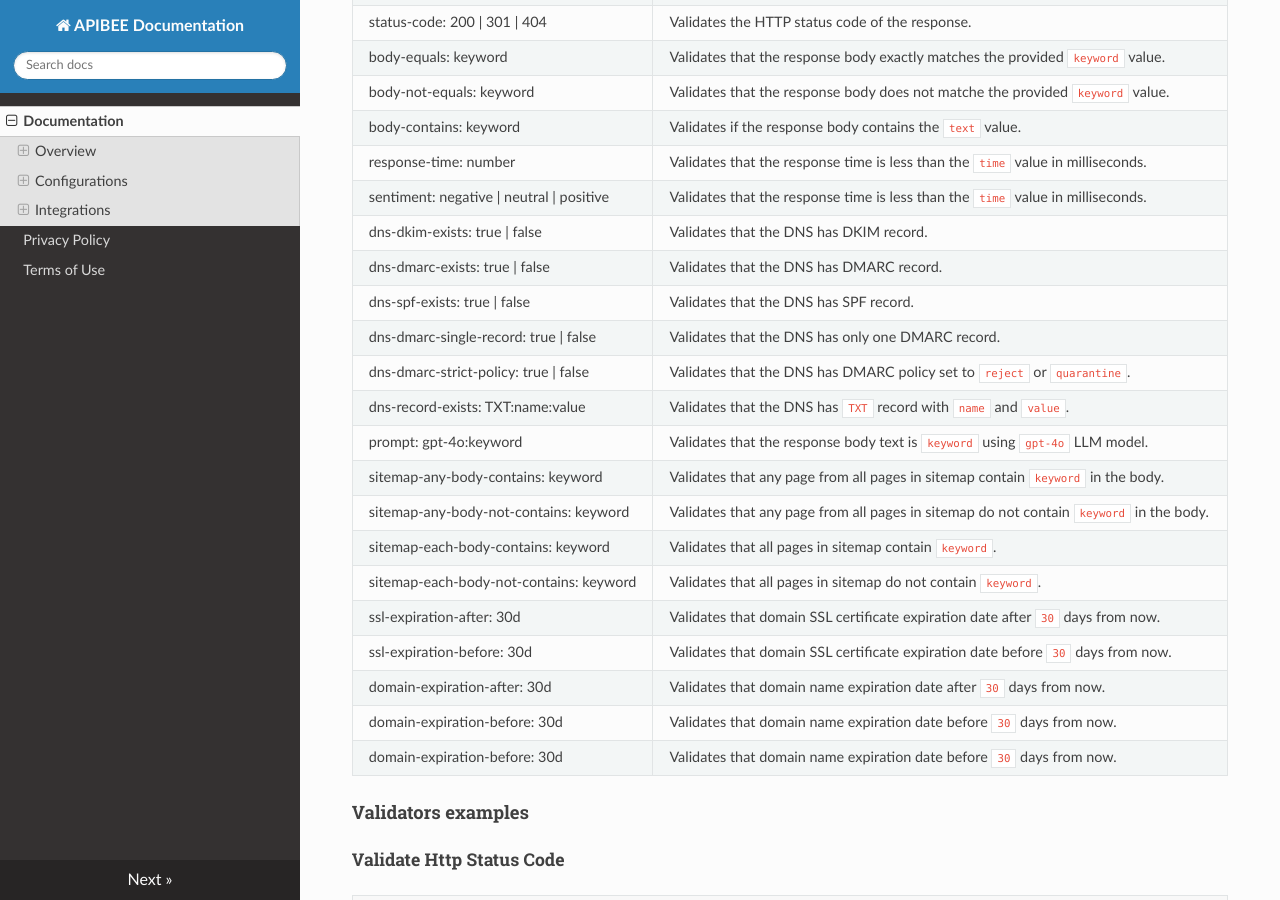
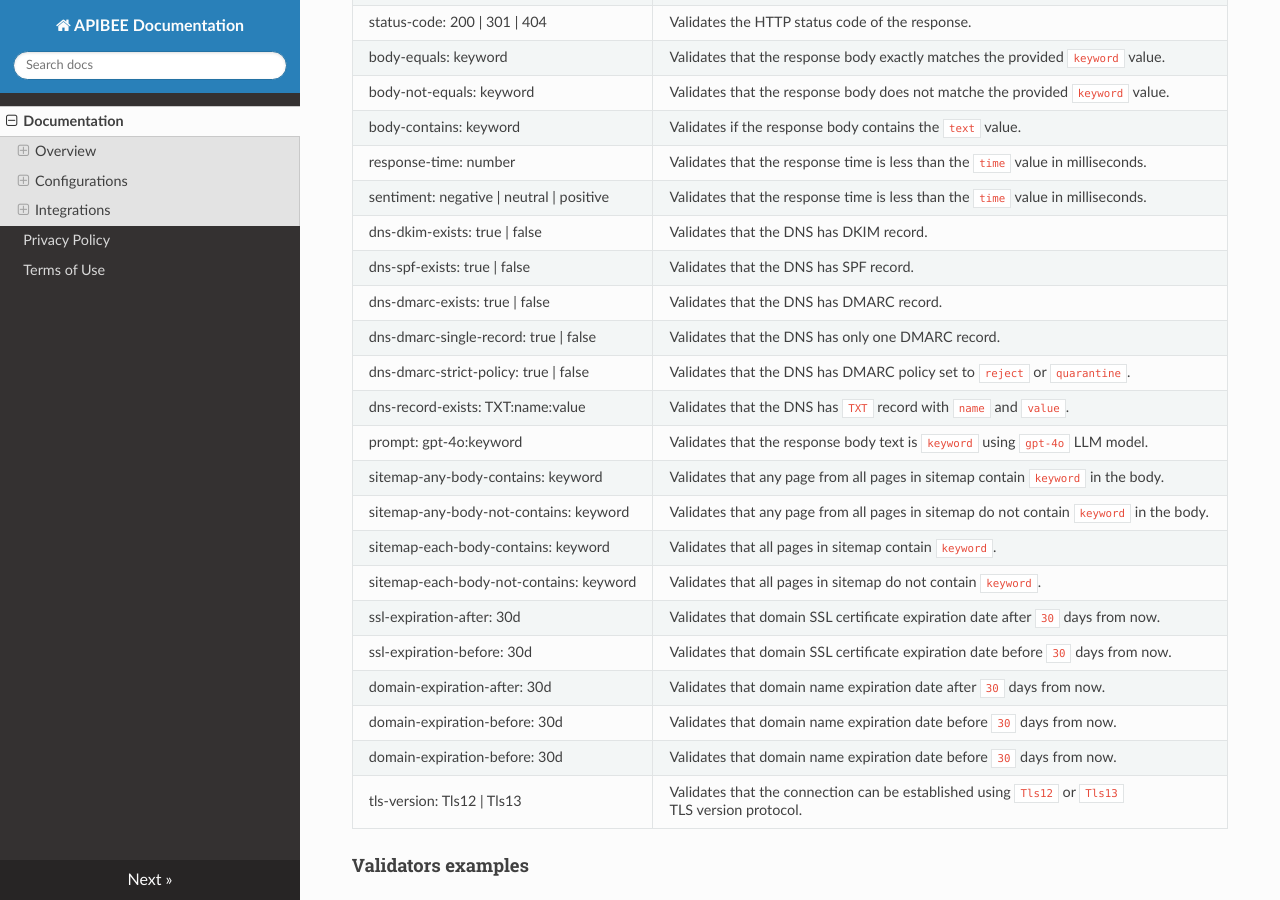
Before and after one commit to itbusina/testlemon-docs, an MkDocs documentation site: the page built from docs/docs/index.md, in a window 1280 px wide and 900 px high, scrolled down 10096 px. Built offline with MkDocs 1.6.1, drawn with Linux system fonts in a browser that asks for light colours; nearby versions of some CDN libraries.

Commit message:
Update index.md

````diff
--- a/docs/docs/index.md
+++ b/docs/docs/index.md
@@ -531,8 +531,8 @@ Currently you can use any OpenAI models and gemma:2b model from Ollama.
 | response-time: number                                | Validates that the response time is less than the ```time``` value in milliseconds.|
 | sentiment: negative &#124; neutral &#124; positive       | Validates that the response time is less than the ```time``` value in milliseconds.|
 | dns-dkim-exists: true &#124; false                     | Validates that the DNS has DKIM record.|
+| dns-spf-exists: true &#124; false                      | Validates that the DNS has SPF record.|
 | dns-dmarc-exists: true &#124; false                    | Validates that the DNS has DMARC record.|
-| dns-spf-exists: true &#124; false                      | Validates that the DNS has SPF record.|
 | dns-dmarc-single-record: true &#124; false             | Validates that the DNS has only one DMARC record.|
 | dns-dmarc-strict-policy: true &#124; false             | Validates that the DNS has DMARC policy set to ```reject``` or ```quarantine```.|
 | dns-record-exists: TXT:name:value                    | Validates that the DNS has ```TXT``` record with ```name``` and ```value```.|
@@ -546,6 +546,7 @@ Currently you can use any OpenAI models and gemma:2b model from Ollama.
 | domain-expiration-after: 30d                         | Validates that domain name expiration date after ```30``` days from now.|
 | domain-expiration-before: 30d                        | Validates that domain name expiration date before ```30``` days from now.|
 | domain-expiration-before: 30d                        | Validates that domain name expiration date before ```30``` days from now.|
+| tls-version: Tls12 &#124; Tls13                      | Validates that the connection can be established using ```Tls12``` or ```Tls13``` TLS version protocol.|
 
 #### Validators examples
 
````
